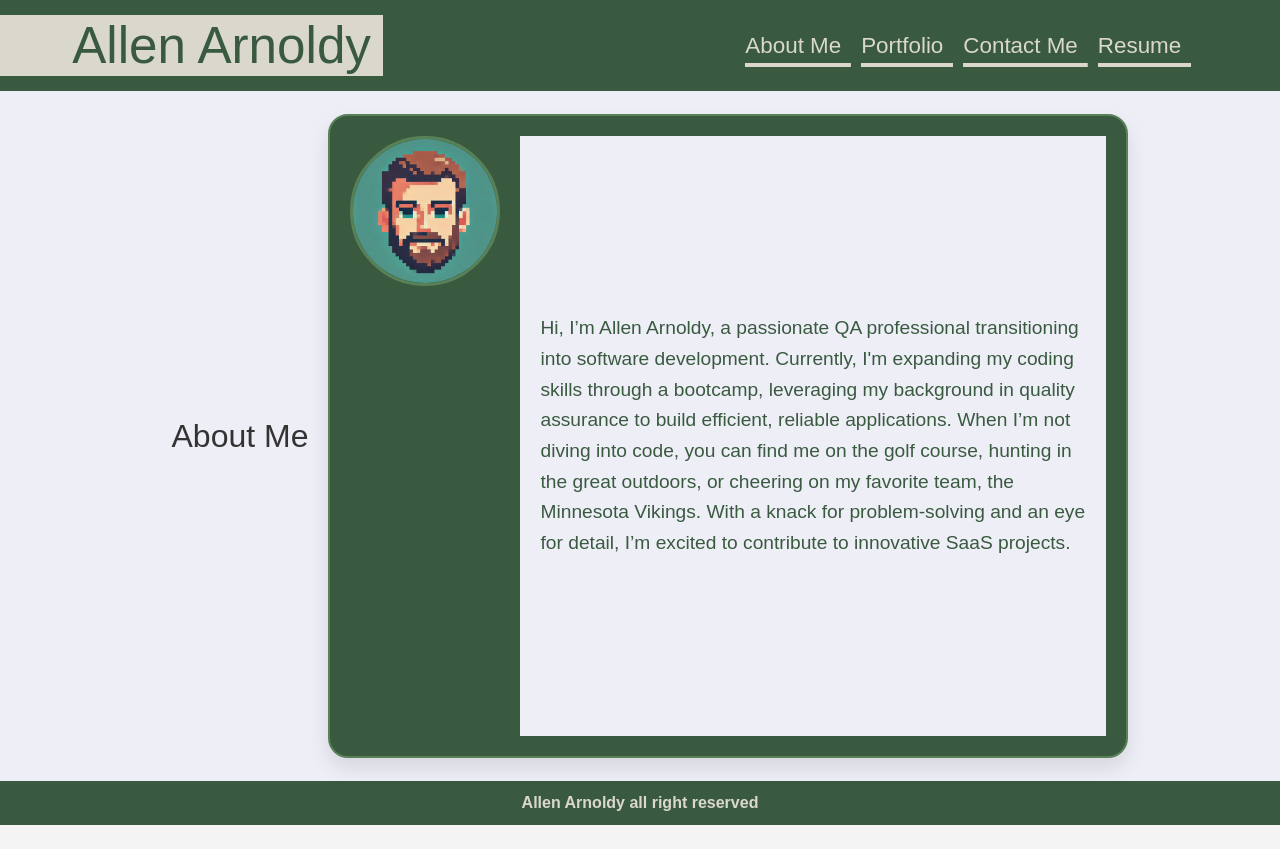
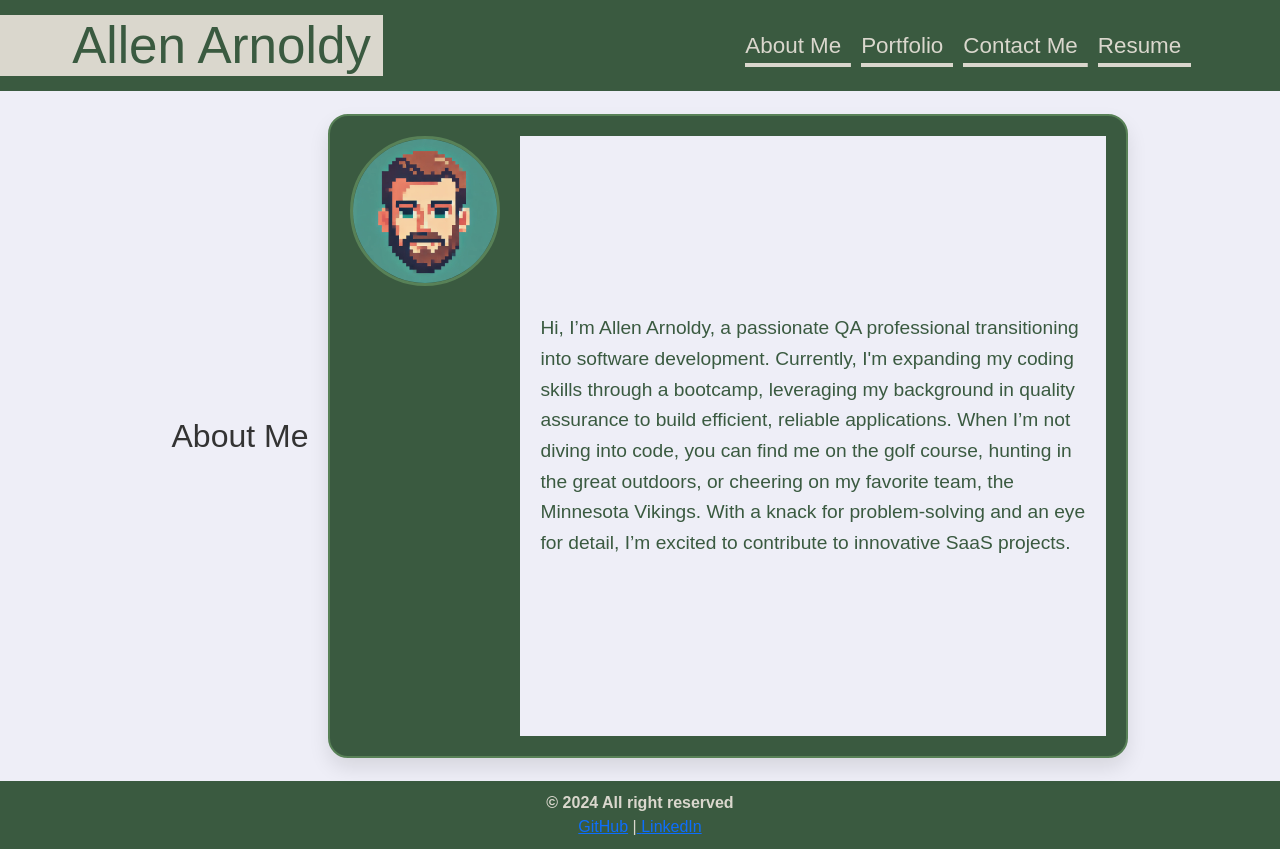
Before and after one commit to allenarnoldy/portfolio, a React (Vite) app: page / in a window 1280 px wide. Before the commit the page ends 825 px from the top, so only its background shows below. Built offline with nearby package versions, Linux system fonts and the light colour scheme.

Commit message:
Adding more code

```diff
--- a/src/components/Footer.jsx
+++ b/src/components/Footer.jsx
@@ -3,9 +3,26 @@ export default function Footer() {
     <>
       <footer>
         <section>
-                <b> Allen Arnoldy all right reserved</b>
+          <b> © 2024 All right reserved</b>
+        </section>
+        <section>
+          <a
+            href="https://github.com/allenarnoldy"
+            target="_blank"
+            rel="noopener noreferrer"
+          >
+            GitHub
+          </a>{" "}
+          |
+          <a
+            href="https://www.linkedin.com/in/allen-arnoldy-cs/"
+            target="_blank"
+            rel="noopener noreferrer"
+          >
+            {" "}LinkedIn
+          </a>
         </section>
       </footer>
     </>
-    )
+  );
 }
--- a/src/index.css
+++ b/src/index.css
@@ -54,6 +54,7 @@ ul li a {
 ul li a:hover {
   color: var(--primary)
 }
+
 .container {
   width: 100%;
   margin: auto;
```
Lines whose indentation alone changed are shown as unchanged.
